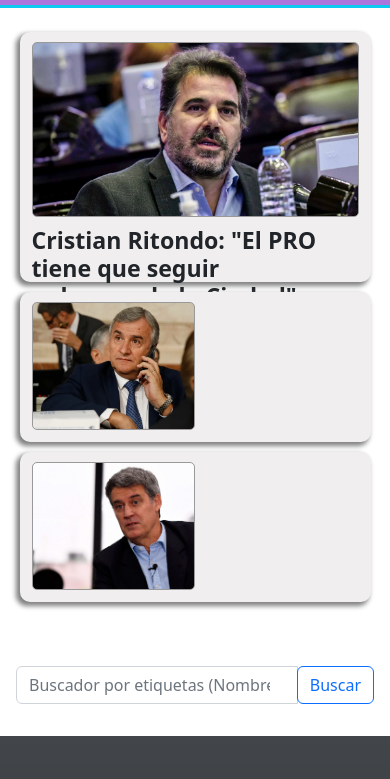
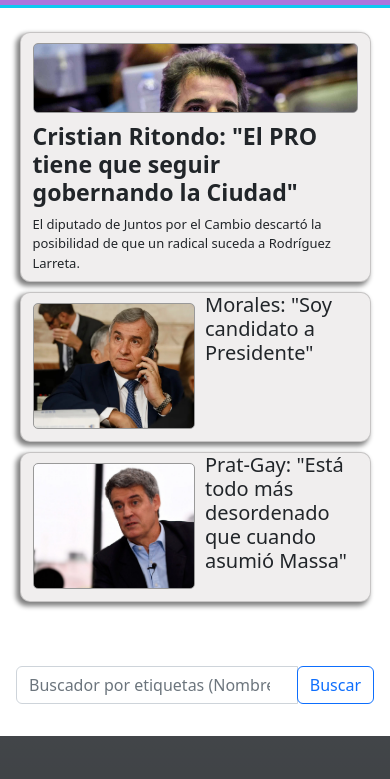
Before and after one commit to iagovieyra/BOOTSTRAP, a plain HTML site: page index.html in a window 390 px wide. Shown: the part 55-834 px from the top of the page. Drawn offline with nearby package versions, Linux system fonts and the light colour scheme.

Commit message:
Cards_home

```diff
--- a/CSS/main.css
+++ b/CSS/main.css
@@ -41,18 +41,17 @@
     box-shadow: -3px 3px 5px 1px gray;
 }
 
-.titulo-principal h6 {
+.titulo-principal p {
     font-weight: lighter;
+    font-size: small;
 }
 
 .titulo-principal h3 {
     font-weight: bold;
 }
 
-@media (max-width: 768px) {
-    .titulo-principal h6  {
-        visibility: hidden;
-    }
+.titulo--secundario {
+    padding-right: 5px;
 }
 
 
@@ -147,8 +146,31 @@
     .img-sec1, .img-sec2 {
         margin: 10px 0px;
         padding: 0;
-        width: 50%;
         height: 85%;
+    }
+}
+
+
+@media (max-width: 576px) {
+    .nota--sec1 {
+        display: grid;
+        grid-template-areas:
+        "img-sec-1 nota--principal";
+        justify-content: center;
+        grid-template-columns: 50% 50%;
+        grid-column-gap: 10px;
+        justify-content: space-between;
+    }
+}
+
+@media (max-width: 576px) {
+    .nota--sec2 {
+        display: grid;
+        grid-template-areas:
+        "img-sec-2 nota--principal";
+        grid-template-columns: 50% 50%;
+        grid-column-gap: 10px;
+        justify-content: space-between;
 
     }
 }
--- a/index.html
+++ b/index.html
@@ -42,26 +42,28 @@
 
     <main>
         <div class="container">
-            <section class="row notas--prioridad mb-5 mt-4">
+            <section class="row notas--prioridad mb-5 mt-4 animate__animated animate__fadeIn">
 
-                <div class="nota--principal">
+                <div class="card nota--principal">
                     <div class="img"></div>
-                    <div class="titulo-principal text-wrap">
-                        <h3>Cristian Ritondo: "El PRO tiene que seguir gobernando la Ciudad"</h3>
-                        <h6>El diputado de Juntos por el Cambio descartó
+                    <div class="titulo-principal">
+                        <h3 class="card-title">Cristian Ritondo: "El PRO tiene que seguir gobernando la Ciudad"</h3>
+                        <p class="card-text mb-2" >El diputado de Juntos por el Cambio descartó
                             la posibilidad de que un radical suceda a Rodríguez Larreta.
-                        </h6>
+                        </p>
                     </div>
 
                 </div>
 
-                <div class="nota--sec1">
+                <div class="card nota--sec1">
                     <div class="img-sec1"></div>
-
+                    <h5 class="card-title titulo--secundario"> Morales: "Soy candidato a Presidente"</h5>
                 </div>
 
-                <div class="nota--sec2">
+                <div class="card nota--sec2">
                     <div class="img-sec2"></div>
+                    <h5 class="card-title titulo--secundario"> Prat-Gay: "Está todo más desordenado que cuando asumió Massa"</h5>
+
 
                 </div>
 
```
Also changed, not shown: Pages/_footer.html (+16 -0 lines), Pages/_header.html (+2 -1 lines), Pages/acceso.html (+1 -1 lines), Pages/canales.html (+1 -1 lines), Pages/contacto.html (+1 -1 lines), Pages/diarios.html (+1 -1 lines), Pages/entrev_radio.html (+2 -1 lines), Pages/entrev_tv.html (+2 -1 lines), Pages/login.html (+2 -1 lines), Pages/news_y_alertas.html (+2 -1 lines), Pages/radios.html (+2 -1 lines), Pages/secciones.html (+2 -1 lines), Pages/solicitud_suscripcion.html (+2 -1 lines).
